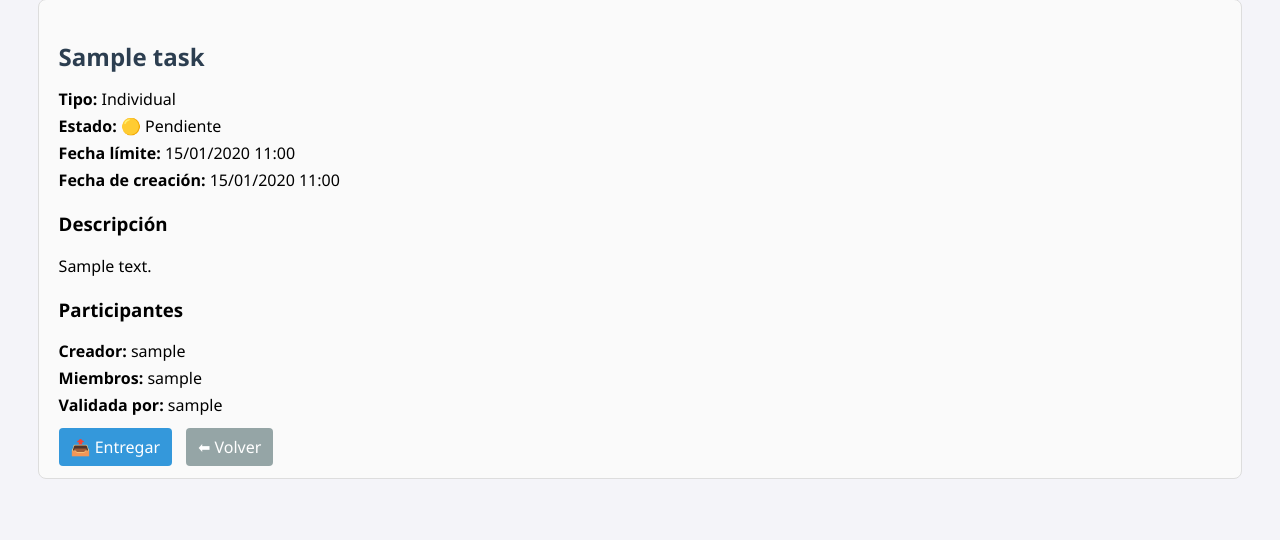
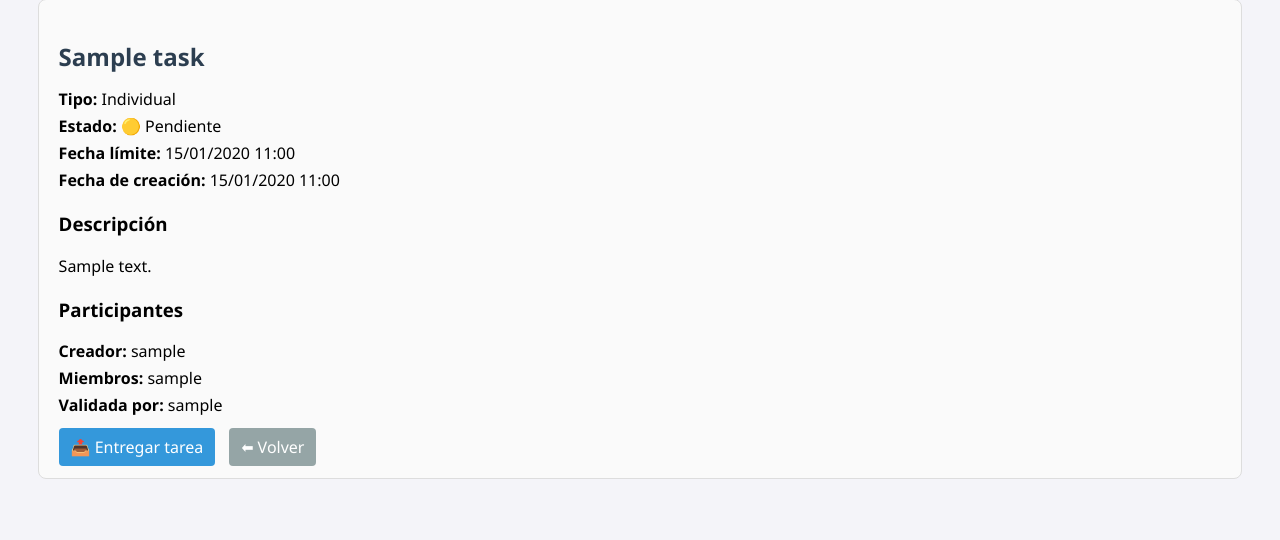
Before and after one commit to LuisTejero25/DWES-Practica-UT04, a Django app: page /tasks/1/ in a window 1280 px wide. Shown: the part 108-648 px from the top of the page. Run offline with Django 5.2, Linux system fonts and the light colour scheme; a user stored in the database is signed in; tables that the repository leaves empty hold one stand-in row (values such as "Sample post").

Commit message:
Mejora de la plantilla de detalle de tarea con opciones de entrega y validación

```diff
--- a/classroom_tasks/tasks/templates/tasks/task_detail.html
+++ b/classroom_tasks/tasks/templates/tasks/task_detail.html
@@ -39,8 +39,11 @@
     </div>
 
     <div class="task-actions">
-        {% if user.is_alumno and task.is_pending %}
-            <a href="{% url 'tasks:deliver_task' task.id %}" class="btn">📤 Entregar</a>
+        {% if task.status == "PENDIENTE" %}
+            <a href="{% url 'tasks:deliver_task' task.id %}" class="btn">📤 Entregar tarea</a>
+        {% endif %}
+        {% if task.status == "ENTREGADA" %}
+            <a href="{% url 'tasks:cancel_delivery' task.id %}" class="btn btn-warning">❌ Cancelar entrega</a>
         {% endif %}
         {% if user.is_profesor and task.requires_teacher_validation and task.is_delivered %}
             <a href="{% url 'tasks:validate_task' task.id %}" class="btn">✔ Validar</a>
```
